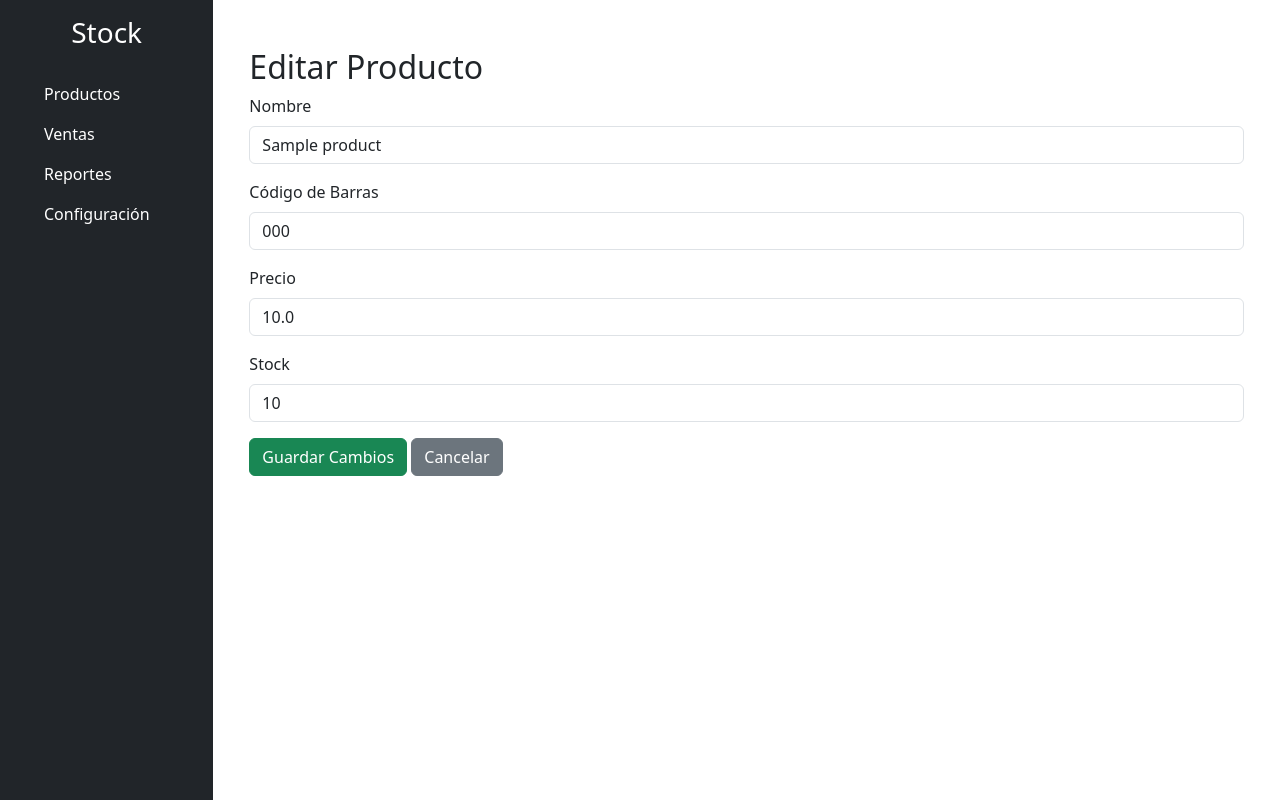
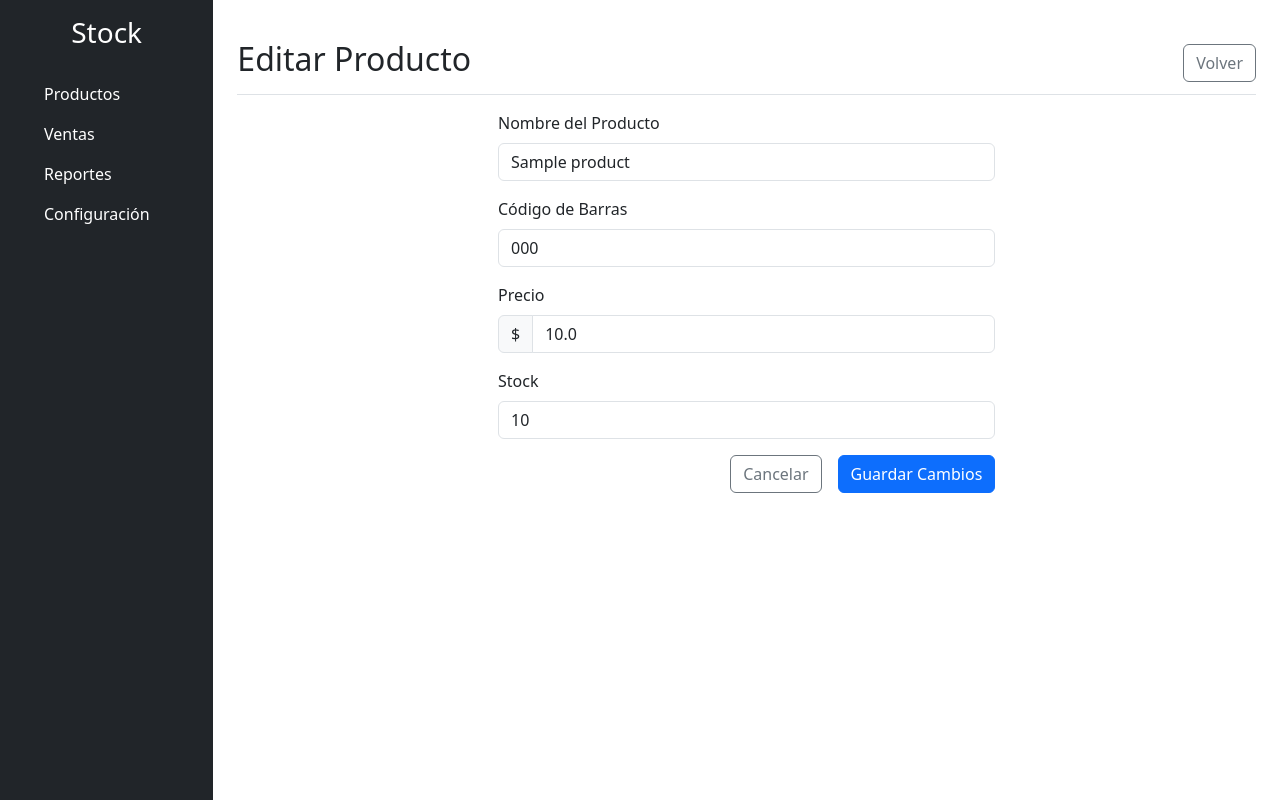
Before and after one commit to EzequielPedulla/app-stock-web, a Flask app: page /products/edit/1 in a window 1280 px wide. Run offline with Flask 3, Linux system fonts and the light colour scheme; tables that the repository leaves empty hold one stand-in row (values such as "Sample post"); some libraries are stand-ins or nearby versions.

Commit message:
validaciond de formularios en add y edit product

```diff
--- a/models/products.py
+++ b/models/products.py
@@ -6,7 +6,7 @@ db = SQLAlchemy()
 class Product(db.Model):
     __tablename__ = 'products'
     id = db.Column(db.Integer, primary_key=True)
-    barcode = db.Column(db.String(13), unique=True, nullable=False)
+    barcode = db.Column(db.String(13), unique=True, nullable=True)
     name = db.Column(db.String(100), nullable=False)
     price = db.Column(db.Float, nullable=False)
     stock = db.Column(db.Integer, nullable=False)
--- a/static/js/products.js
+++ b/static/js/products.js
@@ -1,11 +1,9 @@
 document.addEventListener('DOMContentLoaded', function () {
-  console.log('Products.js cargado');
   const deleteForms = document.querySelectorAll('form.delete-form');
 
   deleteForms.forEach(function (form) {
     form.addEventListener('submit', function (e) {
       e.preventDefault(); // Detiene el envío inmediato
-      console.log('Submit detenido'); // <-- Verifica si aparece en consola
 
       Swal.fire({
         title: '¿Estás seguro?',
--- a/templates/edit_product.html
+++ b/templates/edit_product.html
@@ -1,37 +1,58 @@
 {% extends "layout.html" %}
 
 {% block content %}
-<div class="container mt-4">
-    <h2>Editar Producto</h2>
+<div class="d-flex justify-content-between flex-wrap flex-md-nowrap align-items-center pt-3 pb-2 mb-3 border-bottom">
+    <h1 class="h2">Editar Producto</h1>
+    <div class="btn-toolbar mb-2 mb-md-0">
+        <a href="{{ url_for('products.index') }}" class="btn btn-outline-secondary">Volver</a>
+    </div>
+</div>
 
 {% if error %}
-    <div class="alert alert-danger">{{ error }}</div>
+<div class="alert alert-danger" role="alert">
+    {{ error }}
+</div>
 {% endif %}
 
-    <form method="POST">
+<div class="row justify-content-center">
+    <div class="col-md-6">
+        <form method="POST" class="validate-form">
             <div class="mb-3">
-            <label for="name" class="form-label">Nombre</label>
-            <input type="text" name="name" id="name" value="{{ product.name }}" class="form-control" required>
+                <label for="name" class="form-label">Nombre del Producto</label>
+                <input type="text" class="form-control" id="name" name="name" value="{{ product.name }}" required>
             </div>
 
             <div class="mb-3">
                 <label for="barcode" class="form-label">Código de Barras</label>
-            <input type="text" name="barcode" id="barcode" value="{{ product.barcode }}" class="form-control">
+                <input type="text" class="form-control" id="barcode" name="barcode" maxlength="13"
+                    value="{{ product.barcode }}">
             </div>
 
             <div class="mb-3">
                 <label for="price" class="form-label">Precio</label>
-            <input type="number" step="0.01" name="price" id="price" value="{{ product.price }}" class="form-control"
-                required>
+                <div class="input-group">
+                    <span class="input-group-text">$</span>
+                    <input type="number" class="form-control" id="price" name="price" step="0.01" min="0"
+                        value="{{ product.price }}" required>
+                </div>
             </div>
 
             <div class="mb-3">
                 <label for="stock" class="form-label">Stock</label>
-            <input type="number" name="stock" id="stock" value="{{ product.stock }}" class="form-control" required>
+                <input type="number" class="form-control" id="stock" name="stock" min="0" value="{{ product.stock }}"
+                    required>
             </div>
 
-        <button type="submit" class="btn btn-success">Guardar Cambios</button>
-        <a href="{{ url_for('products.index') }}" class="btn btn-secondary">Cancelar</a>
+            <div class="d-grid gap-2 d-md-flex justify-content-md-end">
+                <a href="{{ url_for('products.index') }}" class="btn btn-outline-secondary me-md-2">Cancelar</a>
+                <button type="submit" class="btn btn-primary">Guardar Cambios</button>
+            </div>
         </form>
     </div>
+</div>
 {% endblock %}
+
+{% block scripts %}
+<script src="https://cdn.jsdelivr.net/npm/sweetalert2@11"></script>
+<script src="{{ url_for('static', filename='js/forms.js') }}"></script>
+{% endblock %}
```
Also changed, not shown: static/js/forms.js (added, +44 -0 lines), templates/add_product.html (+6 -1 lines). Lines whose indentation alone changed are shown as unchanged.
